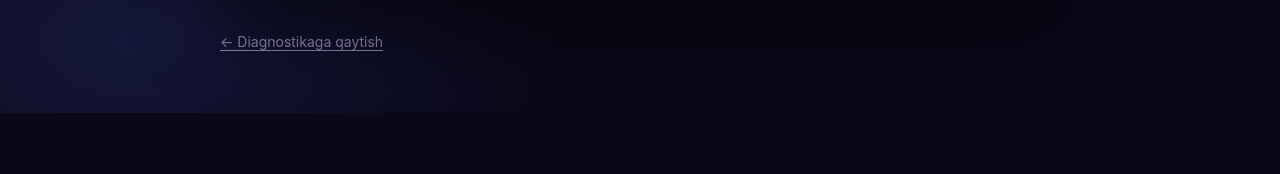
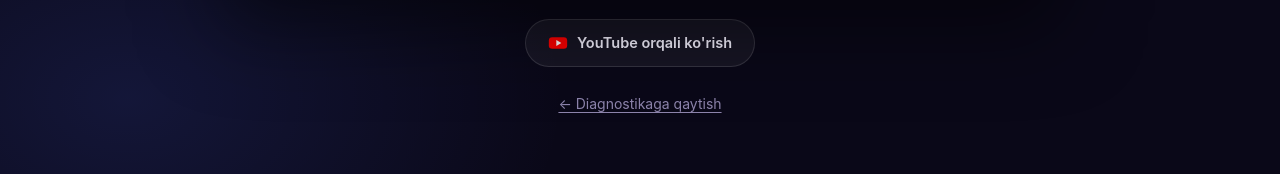
Before and after one commit to humoyunwork-web/reklama-diagnostika, a plain HTML site: page video.html in a window 1280 px wide. Shown: the part 774-948 px from the top of the page. Before the commit the page ends 887 px from the top, so only its background shows below. Drawn offline with Linux system fonts and the light colour scheme.

Commit message:
Update video.html

```diff
--- a/video.html
+++ b/video.html
@@ -46,7 +46,18 @@
     box-shadow:0 30px 80px rgba(0,0,0,.5);
   }
   .video-wrap iframe{position:absolute;inset:0;width:100%;height:100%;border:none;}
-  .back-link{display:inline-block;margin-top:34px;color:var(--text-muted);font-size:14px;text-decoration:underline;text-underline-offset:3px;}
+  .video-actions{display:flex;justify-content:center;margin-top:22px;}
+  .btn-youtube{
+    display:inline-flex;align-items:center;gap:9px;
+    padding:12px 22px;border-radius:100px;
+    background:var(--glass-bg);border:1px solid var(--glass-border);
+    color:var(--text);font-size:14.5px;font-weight:600;
+    text-decoration:none;
+    transition:background .2s ease, transform .2s ease;
+  }
+  .btn-youtube:hover{background:rgba(255,255,255,.09);transform:translateY(-1px);}
+  .btn-youtube svg{width:20px;height:20px;flex:none;}
+  .back-link{display:block;text-align:center;margin-top:26px;color:var(--text-muted);font-size:14px;text-decoration:underline;text-underline-offset:3px;}
   .back-link:hover{color:var(--text);}
 </style>
 </head>
@@ -58,6 +69,12 @@
   <div class="video-wrap">
     <iframe src="https://www.youtube-nocookie.com/embed/4rF2qfdhMOg?rel=0&amp;modestbranding=1" title="Reklama samaradorligini oshirish" allow="accelerometer; autoplay; clipboard-write; encrypted-media; gyroscope; picture-in-picture" allowfullscreen loading="lazy"></iframe>
   </div>
+  <div class="video-actions">
+    <a href="https://www.youtube.com/watch?v=4rF2qfdhMOg" target="_blank" rel="noopener" class="btn-youtube">
+      <svg viewBox="0 0 24 24" xmlns="http://www.w3.org/2000/svg"><rect x="1" y="5" width="22" height="14" rx="4" fill="#FF0000"/><path d="M10 8.5L16 12L10 15.5V8.5Z" fill="#fff"/></svg>
+      YouTube orqali ko'rish
+    </a>
+  </div>
   <a href="index.html" class="back-link">&larr; Diagnostikaga qaytish</a>
 </div>
 </body>
```
